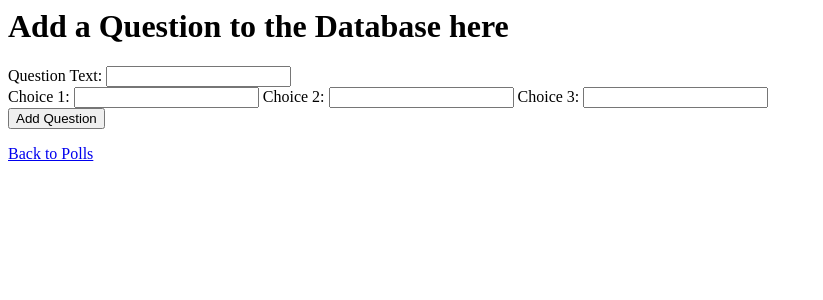
After one commit to PranithaDharmapuri/localrepo, a Django app: page /polls/add_question/ in a window 1280 px wide. The commit adds this page. Shown: the top 300 px of the page, without its empty margins (0-823 px from the left). Run offline with Django 5.2, Linux system fonts and the light colour scheme.

```diff
--- a/polls/models.py
+++ b/polls/models.py
@@ -13,7 +13,7 @@ class Question(models.Model):
 
 class Choice(models.Model):
     question=models.ForeignKey(Question,on_delete=models.CASCADE)
-    choice_text=models.CharField(max_length=200)
+    choice_text=models.CharField(max_length=200,null=True)
     votes=models.IntegerField(default=0)
 
     def __str__(self):
--- /dev/null
+++ b/polls/templates/polls/add_question.html
@@ -0,0 +1,25 @@
+<div>
+    <h1>Add a Question to the Database here</h1>
+    {% if error_message %}
+        <p style="color: red;">{{ error_message }}</p>
+    {% endif %}
+
+    <form method="post">
+    {% csrf_token %}
+        <label for="question_text">Question Text:</label>
+        <input type="text" id="question_text" name="question_text" required>
+        <div>
+            <lable for="choice_text">Choice 1:</lable>
+            <input type="text" id="choice1" name="choice1" required>
+            <lable for="choice_text">Choice 2:</lable>
+            <input type="text" id="choice2" name="choice1" required>
+            <lable for="choice_text">Choice 3:</lable>
+            <input type="text" id="choice3" name="choice1" required>
+
+        </div>
+        <button type="submit">Add Question</button>
+
+    </form>
+
+<a href="{% url 'polls:index' %}">Back to Polls</a>
+</div>
--- a/polls/templates/polls/index.html
+++ b/polls/templates/polls/index.html
@@ -16,3 +16,7 @@
        {% endif %}
     </div>
 </P>
+<div>
+    <h2>Hey! To create new poll question click here;</h2>
+    <a href="{% url 'polls:add_question' %}">Add Poll Question</a>
+</div>
--- a/polls/urls.py
+++ b/polls/urls.py
@@ -7,4 +7,6 @@ urlpatterns = [
     path('<int:question_id>/', views.details, name='details'),
     path('<int:question_id>/results/', views.results, name='results'),
     path('<int:question_id>/vote/', views.vote, name='vote'),
+    path('add_question/', views.add_question, name='add_question'),
+    path('<int:question_id>/delete/', views.delete_question, name='delete_question'),
 ]
--- a/polls/views.py
+++ b/polls/views.py
@@ -1,11 +1,12 @@
-from django.http import HttpResponse,HttpResponseRedirect
+from django.utils import timezone
+from django.http import HttpResponseRedirect
 from django.db.models import F
 from django.urls import reverse
-from django.shortcuts import render, get_object_or_404
+from django.shortcuts import redirect, render, get_object_or_404
 from .models import Question,Choice
 
 def index(request):
-    latest_question_list= Question.objects.order_by("-pub_date")[:7]
+    latest_question_list= Question.objects.order_by("-pub_date")
     context={
         "latest_question_list":latest_question_list,
     }
@@ -33,7 +34,30 @@ def vote(request,question_id):
             },
         )
     else:
-        print(selected_choice)
+        # print(selected_choice)
         selected_choice.votes = F("votes") + 1
         selected_choice.save()
         return HttpResponseRedirect(reverse("polls:results",args=(question.id,)))
+
+def add_question(request):
+    if request.method == 'POST':
+        question_text=request.POST.get('question_text')
+        choice1=request.POST.getlist('choice1')
+
+        # print(choice1)
+        if question_text:
+            question=Question.objects.create(question_text=question_text,pub_date=timezone.now())
+            for values in choice1:
+                Choice.objects.create(question=question,choice_text=values,votes=0)
+
+            question.save()
+            return redirect('polls:index')
+        else:
+            return render(request, 'polls/add_question.html',{
+                'error_message':"All fields ae required."
+            })
+    return render(request,'polls/add_question.html')
+
+def delete_question(request,question_id):
+    question=Question.objects.filter(pk=question_id).delete()
+    return redirect('polls:index')
```
Also changed, not shown: polls/templates/polls/details.html (+26 -0 lines), db.sqlite3, polls/migrations/0003_alter_choice_choice_text.py (added).
